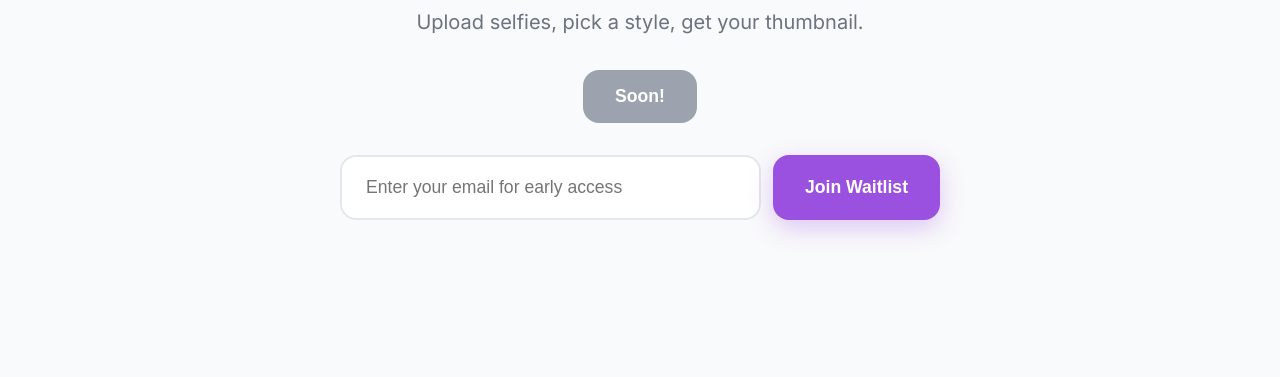
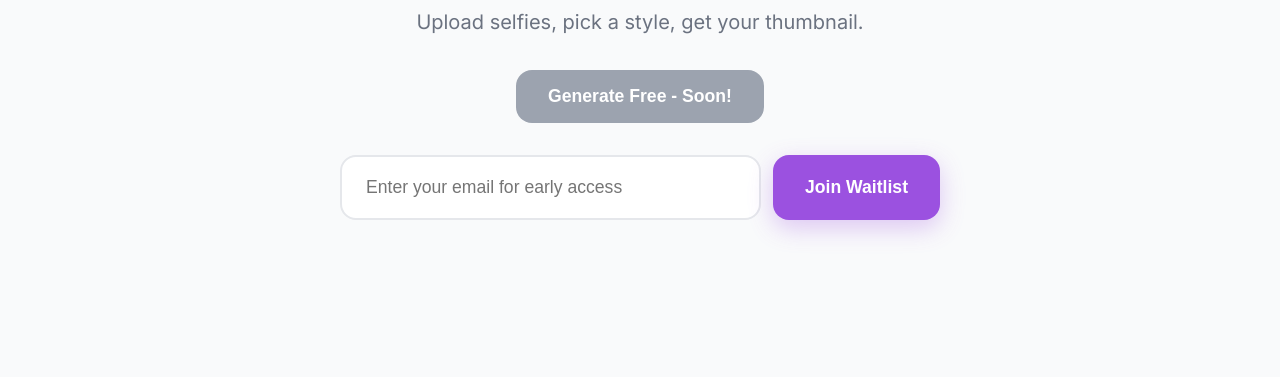
Before and after one commit to ezeriosk/HypeThumb, a plain HTML site: page index.html in a window 1280 px wide. Shown: the part 253-630 px from the top of the page. Drawn offline with Linux system fonts and the light colour scheme; a web font is replaced by a local one.

Commit message:
add generate free to the soon! button

```diff
--- a/index.html
+++ b/index.html
@@ -456,7 +456,7 @@
             <div class="hero-content">
                 <h1>Create viral AI thumbnails in 2 clicks.</h1>
                 <p class="subtitle">Upload selfies, pick a style, get your thumbnail.</p>
-                <button class="btn btn-primary btn-disabled" disabled>Soon!</button>
+                <button class="btn btn-primary btn-disabled" disabled>Generate Free - Soon!</button>
 
                 <form class="email-form" id="waitlistForm">
                     <input type="email" name="email" class="email-input" placeholder="Enter your email for early access" required>
```
